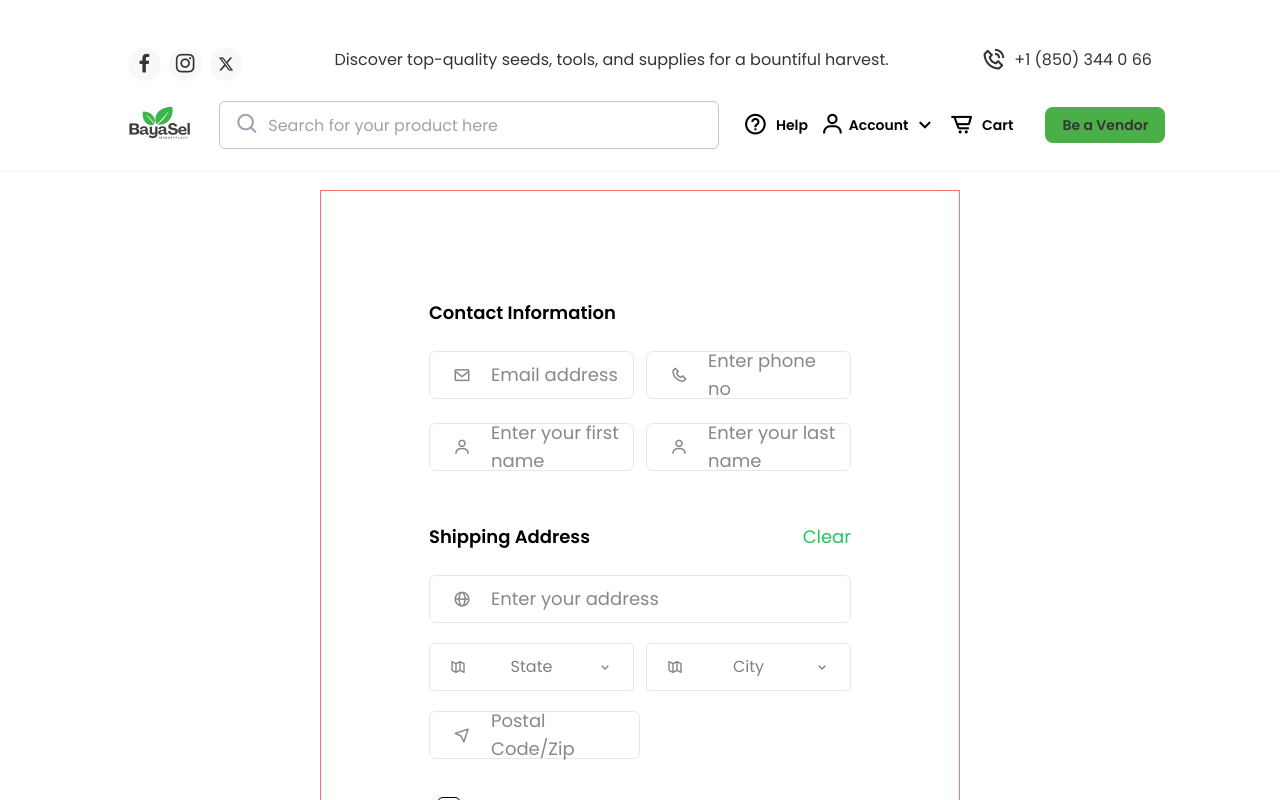
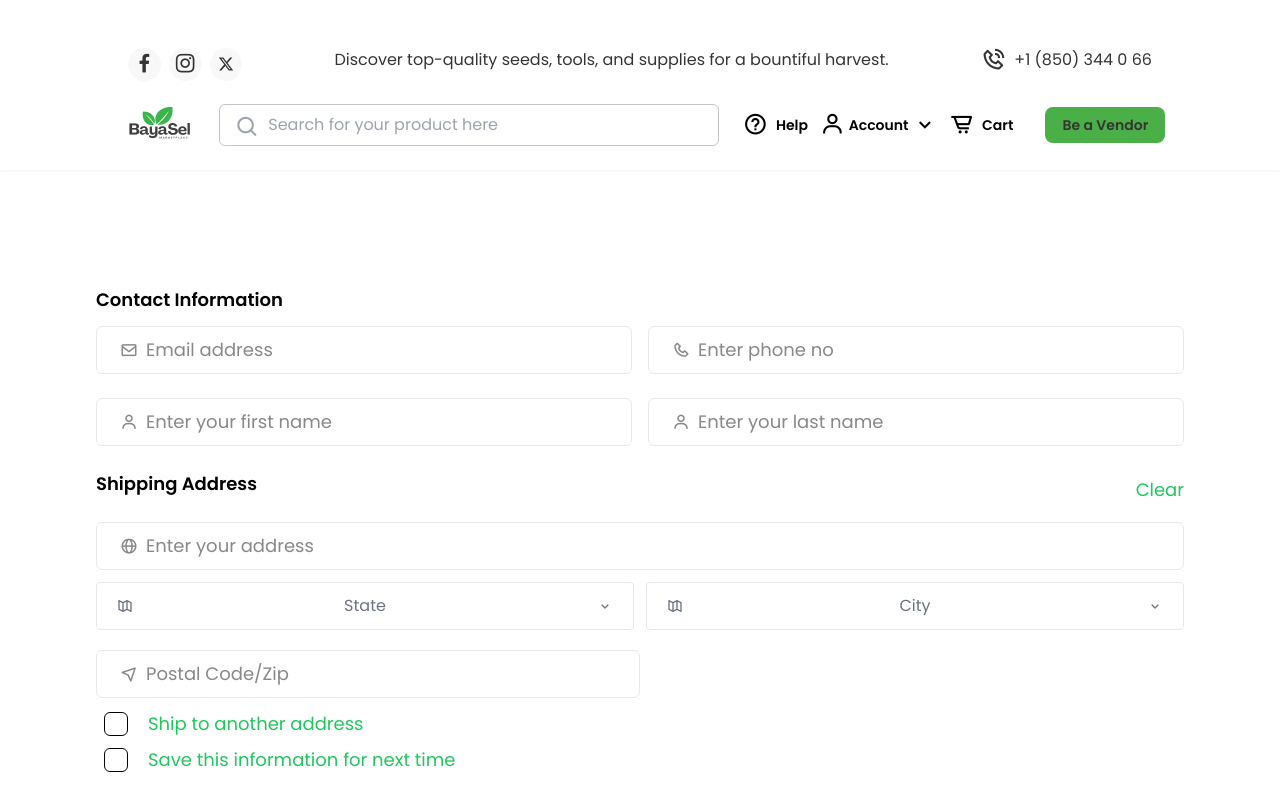
Before and after one commit to BayaSel/BayaSel, a React (Vite) app: page /checkout in a window 1280 px wide. Shown: the top 800 px of the page. Built offline with nearby package versions, Linux system fonts and the light colour scheme.

Commit message:
made styling less repetitive

```diff
--- a/src/components/Checkout/Checkout.css
+++ b/src/components/Checkout/Checkout.css
@@ -1,78 +1,80 @@
-.Checkout{
-    @apply justify-center items-center w-2/4 mx-auto
-    box-border border border-red-400;
+/* General Styles */
+.checkout-container {
+    @apply flex justify-center items-center w-2/4 mx-auto box-border border border-red-400;
 }
 
-.checkout-form{
+.checkout-form {
     @apply w-full flex flex-col justify-center p-24;
 }
 
-.contact-info h2, .shipping-add h2{
-    @apply font-semibold text-lg mb-3;
+.contact-info h2, .shipping-add h2 {
+    @apply text-lg font-semibold mb-3;
 }
 
-.input-container{
-    @apply relative w-full;
+.input-container {
+    @apply relative w-full mb-3;
 }
 
-input {
+.input-container input {
     @apply w-full pl-10 pr-3 h-12 text-base border rounded-md;
-  }
+}
 
 .placeholder {
-    @apply absolute gap-5 left-3 top-1/2 text-lg pointer-events-none
-    p-3 flex items-center;
+    @apply absolute left-3 top-1/2 text-lg pointer-events-none p-3 flex items-center;
     transform: translateY(-50%);
     color: #888;
 }
 
-input-container input:focus + .placeholder,
-.input-container input:not(:placeholder-shown) + .placeholder {
-  display: none;
+.placeholder i {
+    @apply mr-2; /* Add margin-right to create space between icon and text */
 }
 
-.contact-info, .shipping-add, .checkboxes{
-    @apply mb-1 p-3 flex flex-col;
+.input-container input:focus + .placeholder,
+.input-container input:not(:placeholder-shown) + .placeholder {
+    display: none;
 }
 
-.info{
-    @apply flex my-3 gap-3;
+.info {
+    @apply flex flex-row gap-4 mb-3; /* Use flex-row for horizontal layout */
 }
 
-.shipping{
-    @apply flex justify-between w-full my-3;
+.shipping-add .shipping {
+    @apply flex justify-between items-center mb-3;
 }
 
-.shipping p{
+.shipping-add .shipping p {
     @apply text-green-500 text-lg;
 }
 
-.shipping-info{
-    @apply flex flex-col ;
+.shipping-info {
+    @apply flex flex-col;
 }
 
-.dropdown-container{
-    @apply flex w-full relative gap-3;
+.dropdown-container {
+    @apply flex w-full relative gap-3 mb-5;
 }
 
-.dropdown{
-    @apply relative w-2/4 h-12 my-5;
+.dropdown {
+    @apply relative w-2/4 h-12;
 }
 
 .dropdown-header {
-    @apply flex justify-between items-center h-12 p-5 cursor-pointer bg-white
-    border rounded;
-    color: grey;
+    @apply flex justify-between items-center h-12 p-5 cursor-pointer bg-white border rounded text-gray-500;
 }
 
-.check{
-    @apply flex items-center gap-3 my-2 rounded-md ;
+.check {
+    @apply flex items-center gap-3 mb-2 rounded-md;
 }
 
-.checkbox-class{
-    @apply h-6 w-6 border-black;
+.check label {
+    @apply ml-2 text-green-500 text-lg;
 }
 
-.checkboxes label{
-    @apply ml-2 text-green-500 text-lg;
+/* Specific Styles */
+.address-input {
+    @apply w-full;
 }
+
+.postal-code {
+    @apply w-1/2;
+}
```
